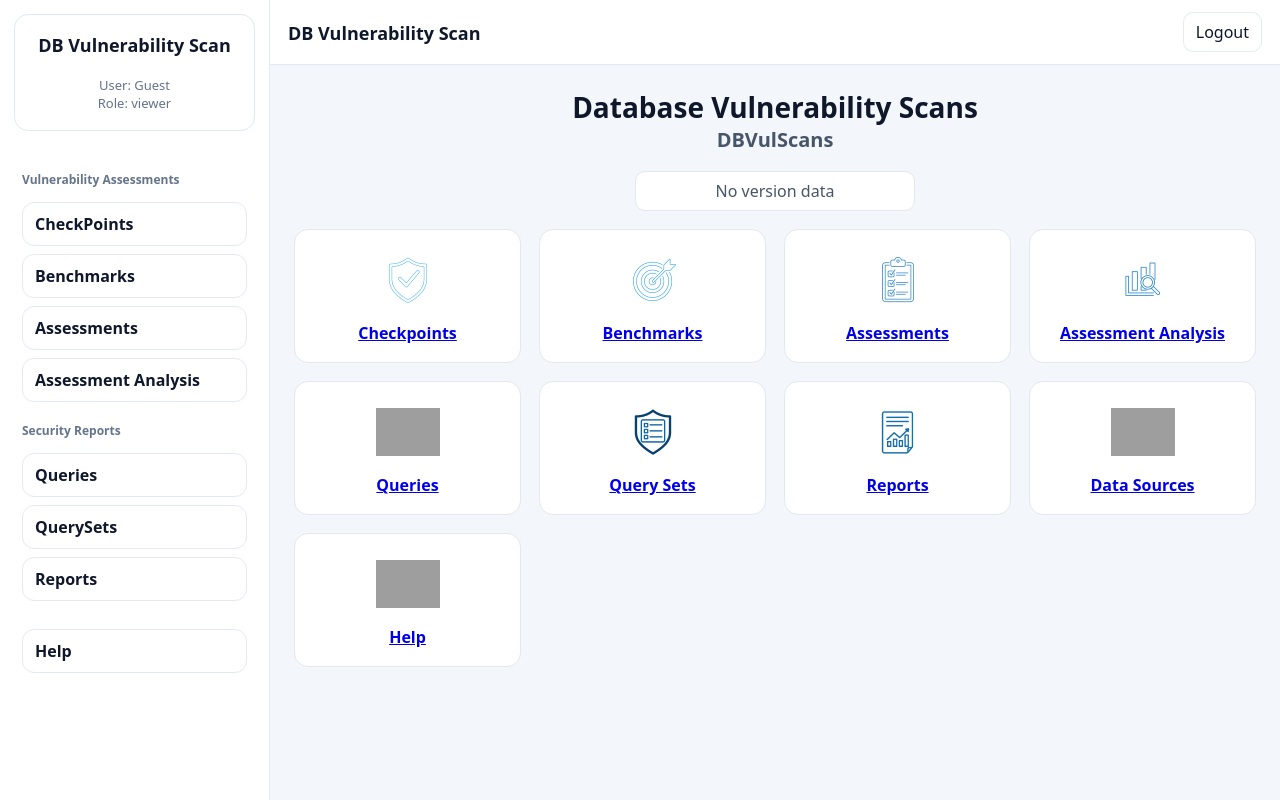
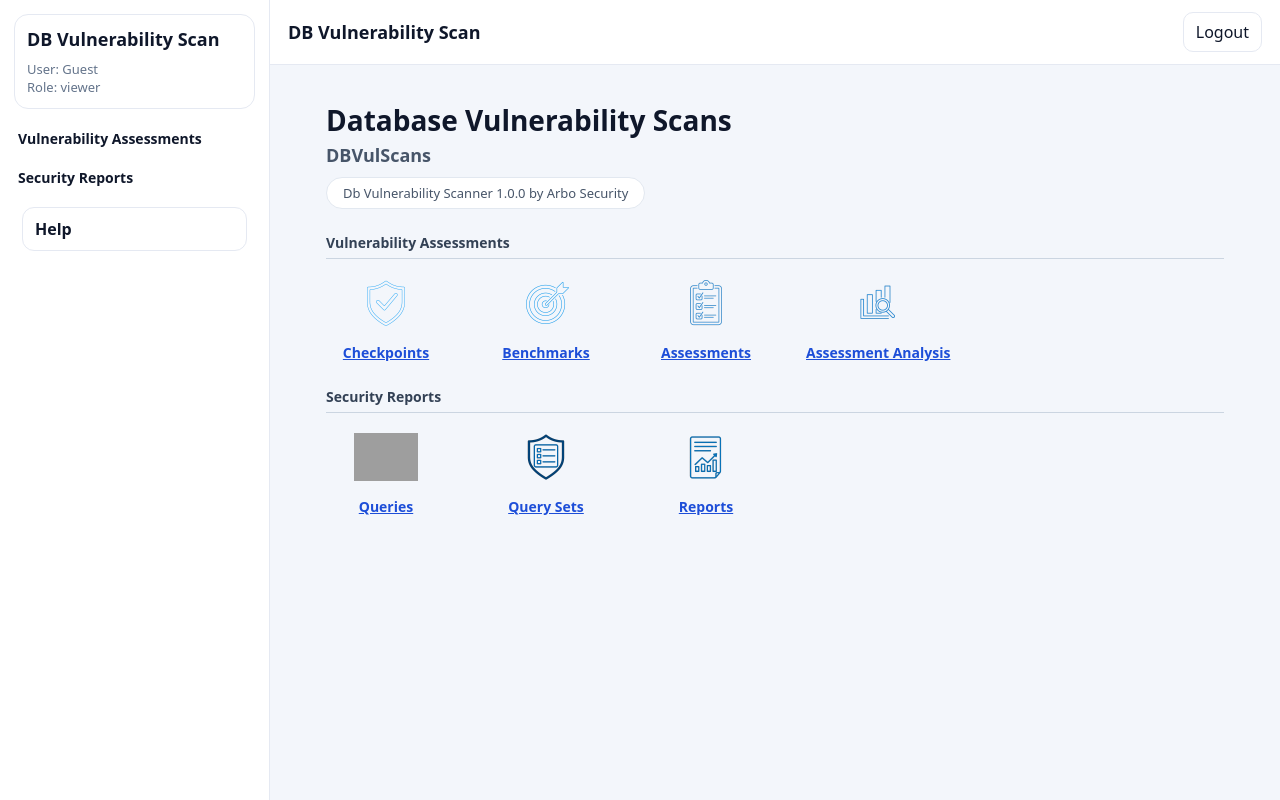
Before and after one commit to yusufanilakduygu/DBVULSCAN, a Flask app: template templates/index.html in a window 1280 px wide. Run offline with Flask 3, Linux system fonts and the light colour scheme; the template is opened without the code that fills it, so the values that code supplies are empty; grey boxes are pictures that could not be loaded.

Commit message:
9  Aralık 2025 değişiklikleri

```diff
--- a/app.py
+++ b/app.py
@@ -6,7 +6,7 @@ from auth import auth_bp           # login/logout blueprint
 from users import users_bp         # users CRUD blueprint
 from db import get_db              # MySQL bağlantısı
 from datasources import datasources_bp  # datasources blueprint
-from checkpoints import checkpoints_bp
+from checkpoints import checkpoints_bp  # checkpoints blueprint
 
 def create_app():
     app = Flask(__name__)
@@ -16,9 +16,9 @@ def create_app():
 
     # Blueprint kayıtları
     app.register_blueprint(auth_bp)
-    app.register_blueprint(users_bp)        # url_prefix users/__init__.py içinde zaten var
+    app.register_blueprint(users_bp)        # url_prefix users/__init__.py içinde
     app.register_blueprint(datasources_bp)  # url_prefix datasources/__init__.py içinde
-    app.register_blueprint(checkpoints_bp, url_prefix='/checkpoints')
+    app.register_blueprint(checkpoints_bp, url_prefix="/checkpoints")
 
     # Her şablonda current_user ve current_role otomatik görünsün (session tabanlı)
     @app.context_processor
@@ -29,26 +29,15 @@ def create_app():
             "current_role": u.get("role", "viewer"),
         }
 
-    # Ana sayfa
+    # Ana sayfa – ŞİMDİLİK DEBUG MODE
     @app.route("/")
     def home():
         # Login yapılmamışsa login ekranına yönlendir
         if "user" not in session:
             return redirect(url_for("auth.login"))
 
-        # Versions tablosundan verileri al (varsayılan davranışın)
-        try:
-            with get_db().cursor() as cur:
-                cur.execute("SELECT line FROM versions")
-                versions = [r["line"] for r in cur.fetchall()]
-        except Exception as e:
-            versions = [f"Version info unavailable ({e})"]
-
-        return render_template(
-            "index.html",
-            user=session["user"],
-            versions=versions
-        )
+        # DEBUG: şimdilik template yerine düz tekst dönüyoruz
+        return render_template("index.html")
 
     return app
 
--- a/templates/index.html
+++ b/templates/index.html
@@ -1,83 +1,174 @@
 {% extends "layout.html" %}
 {% block content %}
+
 <style>
-    .title{text-align:center; line-height:1.3; margin-top:4px;}
-    .title h1{margin:0; font-size:28px; font-weight:800;}
-    .title h2{margin:2px 0 18px; font-size:20px; font-weight:800; color:#475569;}
-    .version{display:flex; justify-content:center; margin-bottom:18px;}
-    .chip{min-width:280px; text-align:center; border:1px solid #e2e8f0; background:#fff; padding:8px 12px; border-radius:10px; color:#475569;}
+  .home-wrapper{
+    padding:16px 32px 32px;
+  }
+  .home-header{
+    text-align:left;           /* ÖNCE center'dı, sola aldık */
+    margin-bottom:24px;
+  }
+  .home-header h1{
+    margin:0;
+    font-size:28px;
+    font-weight:800;
+  }
+  .home-header h2{
+    margin:4px 0 10px;
+    font-size:18px;
+    font-weight:700;
+    color:#475569;
+  }
+  .home-version{
+    display:inline-block;
+    padding:6px 16px;
+    border-radius:999px;
+    background:#fff;
+    border:1px solid #e2e8f0;
+    font-size:13px;
+    color:#475569;
+  }
 
-    .grid{display:grid; grid-template-columns:repeat(4, minmax(0,1fr)); gap:18px; margin-top:6px;}
-    @media (max-width:1200px){ .grid{grid-template-columns:repeat(3,1fr);} }
-    @media (max-width:900px){ .grid{grid-template-columns:repeat(2,1fr);} }
-    .card{background:#fff; border:1px solid #e2e8f0; border-radius:14px; padding:18px 14px; text-align:center; transition:.15s ease; display:flex; flex-direction:column; align-items:center; gap:10px;}
-    .card:hover{transform:translateY(-2px); border-color:#bfe7ff; background:#fff;}
-    .card img{width:64px; height:64px; object-fit:contain; display:block;}
-    .card .label{font-weight:700;}
+  .section-title{
+    font-size:14px;
+    font-weight:700;
+    color:#334155;
+    margin:14px 0 6px;
+  }
+  .section-line{
+    border-bottom:1px solid #cbd5e1;
+    margin-bottom:12px;
+  }
+
+  .icon-row{
+    display:flex;
+    flex-wrap:wrap;
+    gap:40px;
+    align-items:flex-start;
+    margin-bottom:24px;
+  }
+  .icon-item{
+    text-align:center;
+    min-width:120px;
+  }
+  .icon-item img{
+    width:64px;
+    height:64px;
+    object-fit:contain;
+    display:block;
+    margin:0 auto 6px;
+  }
+  .icon-item a{
+    font-size:14px;
+    font-weight:700;
+    color:#1d4ed8;
+    text-decoration:underline;
+  }
+  .icon-item span{
+    display:block;
+    font-size:12px;
+    color:#64748b;
+    margin-top:2px;
+  }
 </style>
 
-  <div class="title">
+<div class="home-wrapper">
+
+  <!-- Üst başlık (artık sola hizalı) -->
+  <div class="home-header">
     <h1>Database Vulnerability Scans</h1>
     <h2>DBVulScans</h2>
-  </div>
-
-  <div class="version">
-    <div class="chip">
-      {% if versions and versions|length %}
-        {{ versions|join(' • ') }}
-      {% else %}
-        No version data
-      {% endif %}
+    <div class="home-version">
+      Db Vulnerability Scanner 1.0.0 by Arbo Security
     </div>
   </div>
 
-  <section class="grid">
-    <a class="card" href="/checkpoints">
-      <img src="/static/img/icon_checkpoints_large.png" alt="CheckPoints icon" />
-      <div class="label">Checkpoints</div>
+  <!-- Vulnerability Assessments -->
+  <div class="section-title">Vulnerability Assessments</div>
+  <div class="section-line"></div>
+  <div class="icon-row">
+    <div class="icon-item">
+      <a href="/checkpoints">
+        <img src="/static/img/icon_checkpoints_large.png" alt="Checkpoints">
+        Checkpoints
       </a>
-    <a class="card" href="/benchmarks">
-      <img src="/static/img/icon_benchmarks_large.png" alt="Benchmarks icon" />
-      <div class="label">Benchmarks</div>
+    </div>
+    <div class="icon-item">
+      <a href="/benchmarks">
+        <img src="/static/img/icon_benchmarks_large.png" alt="Benchmarks">
+        Benchmarks
       </a>
-    <a class="card" href="/assessments">
-      <img src="/static/img/icon_assessments_large.png" alt="Assessments icon" />
-      <div class="label">Assessments</div>
+    </div>
+    <div class="icon-item">
+      <a href="/assessments">
+        <img src="/static/img/icon_assessments_large.png" alt="Assessments">
+        Assessments
       </a>
-    <a class="card" href="/assessment-analysis">
-      <img src="/static/img/icon_assessment_analysis_large.png" alt="Assessment Analysis icon" />
-      <div class="label">Assessment Analysis</div>
+    </div>
+    <div class="icon-item">
+      <a href="/assessment-analysis">
+        <img src="/static/img/icon_assessment_analysis_large.png" alt="Assessment Analysis">
+        Assessment Analysis
       </a>
+    </div>
+  </div>
 
-    <a class="card" href="/queries">
-      <img src="/static/img/icon_queries_large.png" alt="Queries icon" />
-      <div class="label">Queries</div>
+  <!-- Security Reports -->
+  <div class="section-title">Security Reports</div>
+  <div class="section-line"></div>
+  <div class="icon-row">
+    <div class="icon-item">
+      <a href="/queries">
+        <img src="/static/img/icon_queries_large.png" alt="Queries">
+        Queries
       </a>
-    <a class="card" href="/querysets">
-      <img src="/static/img/icon_querysets_large.png" alt="Query Sets icon" />
-      <div class="label">Query Sets</div>
+    </div>
+    <div class="icon-item">
+      <a href="/querysets">
+        <img src="/static/img/icon_querysets_large.png" alt="Query Sets">
+        Query Sets
       </a>
-    <a class="card" href="/reports">
-      <img src="/static/img/icon_reports_large.png" alt="Reports icon" />
-      <div class="label">Reports</div>
+    </div>
+    <div class="icon-item">
+      <a href="/reports">
+        <img src="/static/img/icon_reports_large.png" alt="Reports">
+        Reports
       </a>
+    </div>
+  </div>
 
-    <!-- Burayı blueprint'e bağladım -->
-    <a class="card" href="{{ url_for('datasources.list_datasources') }}">
-      <img src="/static/img/icon_datasources_large.png" alt="Data Sources icon" />
-      <div class="label">Data Sources</div>
+  <!-- Configurations (Admin) -->
+  {% if current_role == 'admin' %}
+  <div class="section-title">Configurations (for Admins Only)</div>
+  <div class="section-line"></div>
+  <div class="icon-row">
+    <div class="icon-item">
+      <a href="/settings">
+        <img src="/static/img/icon_settings_large.png" alt="Settings">
+        Settings
       </a>
-
-    {% if current_role == 'admin' %}
-      <a class="card" href="{{ url_for('users.list_users') }}">
-        <img src="/static/img/icon_users_large.png" alt="Users icon" />
-        <div class="label">Users</div>
+    </div>
+    <div class="icon-item">
+      <a href="{{ url_for('datasources.list_datasources') }}">
+        <img src="/static/img/icon_datasources_large.png" alt="Data Sources">
+        Data Sources
       </a>
+    </div>
+    <div class="icon-item">
+      <a href="{{ url_for('users.list_users') }}">
+        <img src="/static/img/icon_users_large.png" alt="Users">
+        Users
+      </a>
+    </div>
+    <div class="icon-item">
+      <a href="/domain-users">
+        <img src="/static/img/icon_domain_users_large.png" alt="Domain Users">
+        Domain Users
+      </a>
+    </div>
+  </div>
   {% endif %}
 
-    <a class="card" href="/help">
-      <img src="/static/img/icon_help_large.png" alt="Help icon" />
-      <div class="label">Help</div>
-    </a>
-  </section>
+</div>
 {% endblock %}
--- a/templates/layout.html
+++ b/templates/layout.html
@@ -6,24 +6,22 @@
   <meta name="viewport" content="width=device-width, initial-scale=1" />
   <style>
     :root{
-      --bg:#f3f6fb;        /* çok açık gri-mavi arka plan */
-      --panel:#ffffff;     /* kart/menü arkaplanı */
-      --line:#e5e9f2;      /* panel sınırı */
-      --text:#0f172a;      /* koyu metin */
-      --muted:#64748b;     /* ikincil metin */
-      --hover:#f8fbff;     /* menü hover */
-      --brand:#0f172a;     /* marka yazısı */
-      --chip:#eef2ff;      /* aktif menü çipi */
+      --bg:#f3f6fb; --panel:#ffffff; --line:#e5e9f2; --text:#0f172a;
+      --muted:#64748b; --hover:#f8fbff; --brand:#0f172a; --chip:#eef2ff;
     }
     *{box-sizing:border-box}
     html,body{height:100%}
     body{
       margin:0;
-      font-family: system-ui,-apple-system,Segoe UI,Roboto,Helvetica,Arial;
+      font-family:system-ui,-apple-system,Segoe UI,Roboto,Helvetica,Arial;
       background:var(--bg);
       color:var(--text);
     }
-    .wrap{display:grid; grid-template-columns: 270px 1fr; min-height:100vh;}
+    .wrap{
+      display:grid;
+      grid-template-columns:270px 1fr;
+      min-height:100vh;
+    }
 
     /* SIDEBAR */
     .sidebar{
@@ -38,47 +36,122 @@
       padding:12px;
     }
     .brand{
-      font-weight:800; font-size:18px; text-decoration:none; color:var(--brand);
-      display:block; text-align:left;
+      font-weight:800;
+      font-size:18px;
+      text-decoration:none;
+      color:var(--brand);
+      display:block;
+      text-align:left;
     }
-    .userbox{margin-top:10px; line-height:1.35; font-size:13px; color:var(--muted)}
+    .userbox{
+      margin-top:10px;
+      line-height:1.35;
+      font-size:13px;
+      color:var(--muted);
+    }
     .section{margin-top:12px}
-    .section h4{
-      margin:10px 8px 6px; font-size:12px; color:var(--muted); font-weight:700;
+
+    .menu{
+      display:flex;
+      flex-direction:column;
+      gap:8px;
+      padding:8px;
     }
-    .menu{display:flex; flex-direction:column; gap:8px; padding:8px}
     .menu a{
-      display:block; padding:10px 12px; border:1px solid var(--line); border-radius:12px;
-      color:var(--text); text-decoration:none; background:#fff; text-align:left; font-weight:600;
-      transition:.15s ease; box-shadow:0 0 0 rgba(0,0,0,0);
+      display:block;
+      padding:10px 12px;
+      border:1px solid var(--line);
+      border-radius:12px;
+      color:var(--text);
+      text-decoration:none;
+      background:#fff;
+      text-align:left;
+      font-weight:600;
+      transition:.15s;
     }
-    .menu a:hover{ background:var(--hover) }
-    .menu a.active{ background:var(--chip); border-color:#c7d2fe }
+    .menu a:hover{
+      background:var(--hover);
+    }
+    .menu a.active{
+      background:var(--chip);
+      border-color:#c7d2fe;
+    }
+
+    /* Accordion titles (bold, no frame) */
+    .acc-title{
+      font-weight:800;
+      font-size:14px;
+      margin:20px 4px 10px;
+      cursor:pointer;
+      color:#0f172a;
+    }
+
+    .acc-panel{
+      display:none;
+      padding-left:0;
+    }
+    .acc-panel.open{
+      display:block;
+    }
 
     /* TOP BAR */
     .top{
-      display:flex; align-items:center; justify-content:space-between;
-      padding:12px 18px; border-bottom:1px solid var(--line); background:#fff;
-      position:sticky; top:0; z-index:5;
+      display:flex;
+      align-items:center;
+      justify-content:space-between;
+      padding:12px 18px;
+      border-bottom:1px solid var(--line);
+      background:#fff;
+      position:sticky;
+      top:0;
+      z-index:5;
     }
     .top a.title{
-      color:var(--brand); text-decoration:none; font-weight:800; font-size:18px;
+      color:var(--brand);
+      text-decoration:none;
+      font-weight:800;
+      font-size:18px;
     }
     .logout a{
-      display:inline-block; padding:8px 12px; border:1px solid var(--line);
-      border-radius:10px; text-decoration:none; color:#0f172a; background:#fff;
+      display:inline-block;
+      padding:8px 12px;
+      border:1px solid var(--line);
+      border-radius:10px;
+      text-decoration:none;
+      color:#0f172a;
+      background:#fff;
     }
 
     /* MAIN */
-    .main{ padding:20px 24px 28px; }
-    .flashwrap{margin:0 0 12px; display:grid; gap:8px}
-    .flash{padding:10px 12px; border:1px solid var(--line); border-radius:10px; background:#fff}
-    .flash.success{ background:#ecfdf5; border-color:#a7f3d0; color:#065f46 }
-    .flash.error{ background:#fef2f2; border-color:#fecaca; color:#7f1d1d }
+    .main{
+      padding:20px 24px 28px;
+    }
+    .flashwrap{
+      margin:0 0 12px;
+      display:grid;
+      gap:8px;
+    }
+    .flash{
+      padding:10px 12px;
+      border:1px solid var(--line);
+      border-radius:10px;
+      background:#fff;
+    }
+    .flash.success{
+      background:#ecfdf5;
+      border-color:#a7f3d0;
+      color:#065f46;
+    }
+    .flash.error{
+      background:#fef2f2;
+      border-color:#fecaca;
+      color:#7f1d1d;
+    }
 
-    /* responsive */
-    @media (max-width: 980px){
-      .wrap{grid-template-columns:1fr}
+    @media (max-width:980px){
+      .wrap{
+        grid-template-columns:1fr;
+      }
       .sidebar{display:none}
       .main{padding:16px}
     }
@@ -97,49 +170,92 @@
         </div>
       </div>
 
-      <!-- Kısa hızlı menü -->
+      <!-- Accordion groups -->
       <div class="section">
-        <div class="menu">
-          {# DataSources sadece admin'e gösteriliyor #}
-          {% if current_role == 'admin' %}
-          <a href="{{ url_for('datasources.list_datasources') }}"
-             class="{% if request.path.startswith('/datasources') %}active{% endif %}">DataSources</a>
-          {% endif %}
-
-          {# Users menüsü de sadece admin'e açık (routes zaten @admin_required) #}
-          {% if current_role == 'admin' %}
-          <a href="{{ url_for('users.list_users') }}"
-             class="{% if request.path.startswith('/users') %}active{% endif %}">Users</a>
-          {% endif %}
-        </div>
-      </div>
 
         <!-- Vulnerability Assessments -->
-      <div class="section">
-        <h4>Vulnerability Assessments</h4>
+        <div class="acc-group">
+          <div class="acc-title" data-acc="va">Vulnerability Assessments</div>
+          <div class="acc-panel" id="acc-va">
             <div class="menu">
-          <a href="/checkpoints" class="{% if request.path.startswith('/checkpoints') %}active{% endif %}">CheckPoints</a>
-          <a href="/benchmarks" class="{% if request.path.startswith('/benchmarks') %}active{% endif %}">Benchmarks</a>
-          <a href="/assessments" class="{% if request.path.startswith('/assessments') %}active{% endif %}">Assessments</a>
-          <a href="/assessment-analysis" class="{% if request.path.startswith('/assessment-analysis') %}active{% endif %}">Assessment Analysis</a>
+              <a href="/checkpoints"
+                 class="{% if request.path.startswith('/checkpoints') %}active{% endif %}">
+                CheckPoints
+              </a>
+              <a href="/benchmarks"
+                 class="{% if request.path.startswith('/benchmarks') %}active{% endif %}">
+                Benchmarks
+              </a>
+              <a href="/assessments"
+                 class="{% if request.path.startswith('/assessments') %}active{% endif %}">
+                Assessments
+              </a>
+              <a href="/assessment-analysis"
+                 class="{% if request.path.startswith('/assessment-analysis') %}active{% endif %}">
+                Assessment Analysis
+              </a>
+            </div>
           </div>
         </div>
 
         <!-- Security Reports -->
-      <div class="section">
-        <h4>Security Reports</h4>
+        <div class="acc-group">
+          <div class="acc-title" data-acc="sr">Security Reports</div>
+          <div class="acc-panel" id="acc-sr">
             <div class="menu">
-          <a href="/queries" class="{% if request.path.startswith('/queries') %}active{% endif %}">Queries</a>
-          <a href="/querysets" class="{% if request.path.startswith('/querysets') %}active{% endif %}">QuerySets</a>
-          <a href="/reports" class="{% if request.path.startswith('/reports') %}active{% endif %}">Reports</a>
+              <a href="/queries"
+                 class="{% if request.path.startswith('/queries') %}active{% endif %}">
+                Queries
+              </a>
+              <a href="/querysets"
+                 class="{% if request.path.startswith('/querysets') %}active{% endif %}">
+                QuerySets
+              </a>
+              <a href="/reports"
+                 class="{% if request.path.startswith('/reports') %}active{% endif %}">
+                Reports
+              </a>
             </div>
           </div>
+        </div>
+
+        <!-- Configuration (admin only) -->
+        {% if current_role == 'admin' %}
+        <div class="acc-group">
+          <div class="acc-title" data-acc="cfg">Configuration</div>
+          <div class="acc-panel" id="acc-cfg">
+            <div class="menu">
+              <a href="/settings"
+                 class="{% if request.path.startswith('/settings') %}active{% endif %}">
+                Settings
+              </a>
+              <a href="{{ url_for('datasources.list_datasources') }}"
+                 class="{% if request.path.startswith('/datasources') %}active{% endif %}">
+                DataSources
+              </a>
+              <a href="{{ url_for('users.list_users') }}"
+                 class="{% if request.path.startswith('/users') %}active{% endif %}">
+                Users
+              </a>
+              <a href="/domain-users"
+                 class="{% if request.path.startswith('/domain-users') %}active{% endif %}">
+                Domain Users
+              </a>
+            </div>
+          </div>
+        </div>
+        {% endif %}
 
         <!-- Help -->
         <div class="section">
           <div class="menu">
-          <a href="/help" class="{% if request.path.startswith('/help') %}active{% endif %}">Help</a>
+            <a href="/help"
+               class="{% if request.path.startswith('/help') %}active{% endif %}">
+              Help
+            </a>
           </div>
+        </div>
+
       </div>
     </aside>
 
@@ -167,5 +283,28 @@
       </main>
     </div>
   </div>
+
+  <!-- Accordion state script -->
+  <script>
+    document.querySelectorAll(".acc-title").forEach(t => {
+      const key = "acc_" + t.dataset.acc;
+      const panel = document.getElementById("acc-" + t.dataset.acc);
+
+      if (!panel) return;
+
+      // daha önce açık bırakılmışsa aç
+      if (localStorage.getItem(key) === "open") {
+        panel.classList.add("open");
+      }
+
+      t.addEventListener("click", () => {
+        panel.classList.toggle("open");
+        localStorage.setItem(
+          key,
+          panel.classList.contains("open") ? "open" : "closed"
+        );
+      });
+    });
+  </script>
 </body>
 </html>
```
Also changed, not shown: static/img/icon_settings_large.png (renamed from static/img/icon_Settings_large.png), 1 other file. Lines whose indentation alone changed are shown as unchanged.
